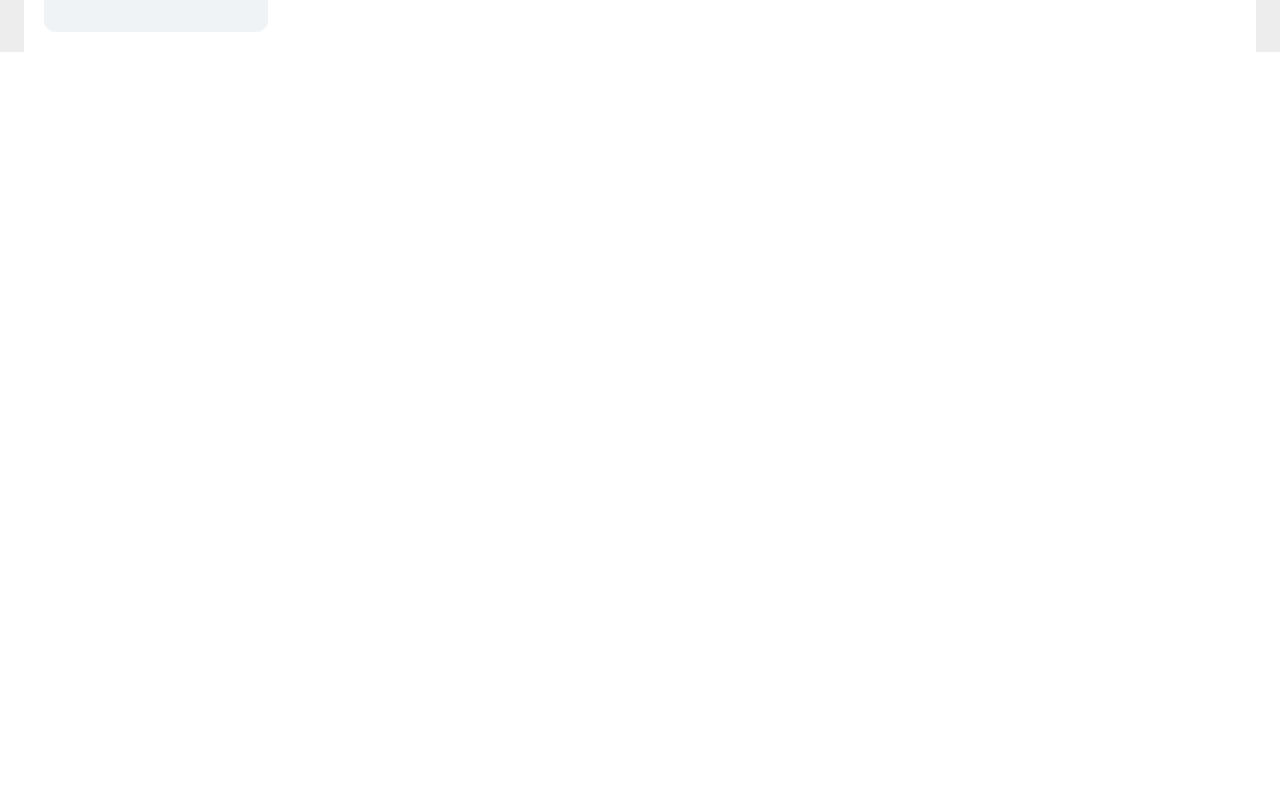
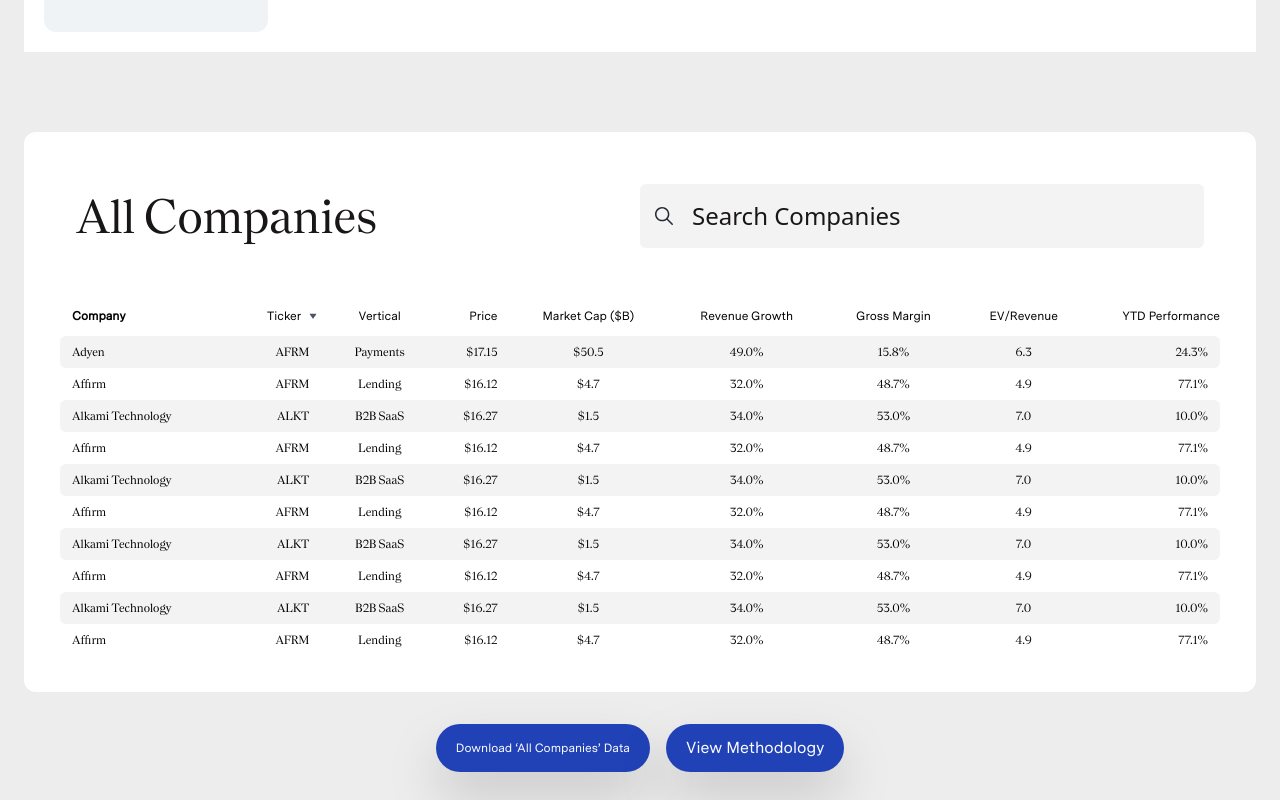
Before and after one commit to Mahin-Hasan/Figma-design-Implementation, a React (Vite) app: page / in a window 1280 px wide. Shown: the part 1520-2320 px from the top of the page. Before the commit the page ends 1572 px from the top, so only its background shows below. Built offline with nearby package versions, Linux system fonts and the light colour scheme.

Commit message:
made all company section responsive and inserted table data

```diff
--- a/src/App.jsx
+++ b/src/App.jsx
@@ -19,16 +19,16 @@
         <div className={`${styles.fixedPadding}`}>
           <Home />
           <Dashboard />
-          {/* <AllCompanies /> */}
+          <AllCompanies />
         </div>
         <div className="container mx-auto">
-          {/* <FutureListings />
+          <FutureListings />
           <Reports />
           <Stories />
           <About />
-          <Companies /> */}
+          <Companies />
         </div>
-        {/* <Footer /> */}
+        <Footer />
       </div>
     </>
   );
--- a/src/components/AllCompanies.jsx
+++ b/src/components/AllCompanies.jsx
@@ -6,9 +6,9 @@
   return (
     <section id="allCompanies">
       <div className="p-5 mt-20 bg-white rounded-xl">
-        <div className="flex items-center justify-between px-8 py-8">
+        <div className="flex flex-col md:flex-row items-start md:items-center justify-between px-8 py-8">
           <SectionTitle title={"All Companies"} />
-          <fieldset className="w-2/4 space-y-1 text-gray-800">
+          <fieldset className="w-full md:w-2/4 space-y-1 text-gray-800 mt-4 md:mt-0">
             <div className="relative">
               <span className="absolute inset-y-0 left-0 flex items-center pl-2">
                 <button
@@ -32,11 +32,11 @@
         <Table />
       </div>
 
-      <div className="flex justify-center font-Messina text-white gap-4 my-8">
-        <button className="bg-primaryBlue px-5 py-3 rounded-full drop-shadow-2xl">
+      <div className="flex justify-center font-Messina text-white gap-2 sm:gap-4 my-8">
+        <button className="bg-primaryBlue px-2 py-2 text-xs sm:px-5 sm:py-3 rounded-full drop-shadow-2xl">
           Download ‘All Companies’ Data
         </button>
-        <button className="bg-primaryBlue px-5 py-3 rounded-full drop-shadow-2xl">
+        <button className="bg-primaryBlue px-2 py-2 text-xs sm:text-base sm:px-5 sm:py-3 rounded-full drop-shadow-2xl">
           View Methodology
         </button>
       </div>
--- a/src/components/DashBoardInfo.jsx
+++ b/src/components/DashBoardInfo.jsx
@@ -10,7 +10,7 @@
     <div className="flex-1 p-5">
       <div className="flex items-center gap-2 mb-4">
         <img src={rectangleSm} alt="" />
-        <h1 className="text-4xl font-Nantes">The WPPOOL Index</h1>
+        <h1 className="text-2xl sm:text-4xl font-Nantes">The WPPOOL Index</h1>
       </div>
       <div className="grid grid-cols-1 sm:grid-cols-2 lg:grid-cols-3 xl:grid-cols-4 gap-6">
         <div className="bg-secondary flex justify-between items-center p-3 rounded-xl">
--- a/src/components/SectionTitle.jsx
+++ b/src/components/SectionTitle.jsx
@@ -2,7 +2,7 @@
 
 const SectionTitle = ({title}) => {
     return (
-        <h1 className="text-5xl text-[#191618] font-Nantes">
+        <h1 className="text-4xl md:text-5xl text-[#191618] font-Nantes">
             {title}
         </h1>
     );
--- a/src/components/Table.jsx
+++ b/src/components/Table.jsx
@@ -1,4 +1,4 @@
-import { BiSolidDownArrow } from 'react-icons/bi';
+import { BiSolidDownArrow } from "react-icons/bi";
 
 const Table = () => {
   return (
@@ -11,121 +11,333 @@
                 Company
               </th>
               <th className="p-3">
-                  <div className="flex gap-2 items-center font-normal">
+                <div className="flex gap-2 items-center justify-end font-normal">
                   <span>Ticker</span>
                   <BiSolidDownArrow className="text-gray-600 text-[8px]" />
                 </div>
               </th>
-                <th title="Losses" className="font-normal p-3">
-                  L
+              <th title="Losses" className="font-normal text-center p-3">
+                Vertical
               </th>
-                <th title="Win percentage" className="font-normal p-3">
-                  Win%
+              <th title="Win percentage" className="font-normal text-end p-3">
+                Price
               </th>
-                <th title="Games behind" className="font-normal p-3">
-                  GB
+              <th title="Games behind" className="font-normal text-center p-3">
+                Market Cap ($B)
               </th>
-                <th title="Home games" className="font-normal p-3">
-                  Home
+              <th title="Home games" className="font-normal text-center p-3">
+                Revenue Growth
               </th>
-                <th title="Away games" className="font-normal p-3">
-                  Away
+              <th title="Away games" className="font-normal text-center p-3">
+                Gross Margin
               </th>
-                <th title="Last 10 games" className="font-normal p-3">
-                  L10
+              <th title="Last 10 games" className="font-normal text-center p-3">
+                EV/Revenue
               </th>
-                <th title="Current streak" className="font-normal p-3">
-                  Streak
+              <th title="Current streak" className="font-normal text-end">
+                YTD Performance
               </th>
             </tr>
           </thead>
           <tbody>
             <tr className="text-right bg-secondary font-Nantes">
-                <td className="px-3 py-2 text-left rounded-s-md">
-                  <span>1</span>
+              <td className="px-3 py-2 text-start rounded-s-md">
+                <span>Adyen</span>
               </td>
-                <td className="px-3 py-2">
-                  <span>MIA</span>
+              <td className="px-3 text-end py-2">
+                <span className="pe-2">AFRM</span>
               </td>
-                <td className="px-3 py-2">
-                  <span>31</span>
+              <td className="px-3 py-2 text-center">
+                <span>Payments</span>
               </td>
-                <td className="px-3 py-2">
-                  <span>.646</span>
+              <td className="px-3 py-2 text-end">
+                <span>$17.15</span>
               </td>
-                <td className="px-3 py-2 text-right">
-                  <span>0</span>
+              <td className="px-3 py-2 text-center">
+                <span>$50.5</span>
               </td>
-                <td className="px-3 py-2">
-                  <span>17-5</span>
+              <td className="px-3 py-2 text-center">
+                <span>49.0%</span>
               </td>
-                <td className="px-3 py-2">
-                  <span>14-12</span>
+              <td className="px-3 py-2 text-center">
+                <span>15.8%</span>
               </td>
-                <td className="px-3 py-2">
-                  <span>8-2</span>
+              <td className="px-3 py-2 text-center">
+                <span>6.3</span>
               </td>
-                <td className="px-3 py-2 rounded-e-md">
-                  <span>W2</span>
+              <td className="px-3 py-2 text-end rounded-e-md">
+                <span>24.3%</span>
               </td>
             </tr>
+            {/* 2 */}
             <tr className="text-right font-Nantes">
-                <td className="px-3 py-2 text-left">
-                  <span>2</span>
+              <td className="px-3 py-2 text-start">
+                <span>Affirm</span>
               </td>
-                <td className="px-3 py-2">
-                  <span>MIA</span>
+              <td className="px-3 text-end py-2">
+                <span className="pe-2">AFRM</span>
               </td>
-                <td className="px-3 py-2">
-                  <span>31</span>
+              <td className="px-3 py-2 text-center">
+                <span>Lending</span>
               </td>
-
-                <td className="px-3 py-2">
-                  <span>.646</span>
+              <td className="px-3 py-2 text-end">
+                <span>$16.12</span>
               </td>
-                <td className="px-3 py-2 text-right">
-                  <span>0</span>
+              <td className="px-3 py-2 text-center">
+                <span>$4.7</span>
               </td>
-                <td className="px-3 py-2">
-                  <span>17-5</span>
+              <td className="px-3 py-2 text-center">
+                <span>32.0%</span>
               </td>
-                <td className="px-3 py-2">
-                  <span>14-12</span>
+              <td className="px-3 py-2 text-center">
+                <span>48.7%</span>
               </td>
-                <td className="px-3 py-2">
-                  <span>8-2</span>
+              <td className="px-3 text-center py-2">
+                <span>4.9</span>
               </td>
-                <td className="px-3 py-2">
-                  <span>W2</span>
+              <td className="px-3 py-2 text-end">
+                <span>77.1%</span>
               </td>
             </tr>
+            {/* 3 */}
             <tr className="text-right bg-secondary font-Nantes">
-                <td className="px-3 py-2 text-left rounded-s-md">
-                  <span>3</span>
+              <td className="px-3 py-2 text-start rounded-s-md">
+                <span>Alkami Technology</span>
               </td>
-                <td className="px-3 py-2">
-                  <span>MIA</span>
+              <td className="px-3 text-end py-2">
+                <span className="pe-2">ALKT</span>
               </td>
-                <td className="px-3 py-2">
-                  <span>31</span>
+              <td className="px-3 py-2 text-center">
+                <span>B2B SaaS</span>
               </td>
-                <td className="px-3 py-2">
-                  <span>.646</span>
+              <td className="px-3 py-2 text-end">
+                <span>$16.27</span>
               </td>
-                <td className="px-3 py-2 text-right">
-                  <span>0</span>
+              <td className="px-3 py-2 text-center">
+                <span>$1.5</span>
               </td>
-                <td className="px-3 py-2">
-                  <span>17-5</span>
+              <td className="px-3 py-2 text-center">
+                <span>34.0%</span>
               </td>
-                <td className="px-3 py-2">
-                  <span>14-12</span>
+              <td className="px-3 py-2 text-center">
+                <span>53.0%</span>
               </td>
-                <td className="px-3 py-2">
-                  <span>8-2</span>
+              <td className="px-3 py-2 text-center">
+                <span>7.0</span>
               </td>
-                <td className="px-3 py-2 rounded-e-md">
-                  <span>W2</span>
+              <td className="px-3 py-2 text-end rounded-e-md">
+                <span>10.0%</span>
+              </td>
+            </tr>
+            {/* adding dummy */}
+            {/* 2 */}
+            <tr className="text-right font-Nantes">
+              <td className="px-3 py-2 text-start">
+                <span>Affirm</span>
+              </td>
+              <td className="px-3 text-end py-2">
+                <span className="pe-2">AFRM</span>
+              </td>
+              <td className="px-3 py-2 text-center">
+                <span>Lending</span>
+              </td>
+              <td className="px-3 py-2 text-end">
+                <span>$16.12</span>
+              </td>
+              <td className="px-3 py-2 text-center">
+                <span>$4.7</span>
+              </td>
+              <td className="px-3 py-2 text-center">
+                <span>32.0%</span>
+              </td>
+              <td className="px-3 py-2 text-center">
+                <span>48.7%</span>
+              </td>
+              <td className="px-3 text-center py-2">
+                <span>4.9</span>
+              </td>
+              <td className="px-3 py-2 text-end">
+                <span>77.1%</span>
+              </td>
+            </tr>
+            {/* 3 */}
+            <tr className="text-right bg-secondary font-Nantes">
+              <td className="px-3 py-2 text-start rounded-s-md">
+                <span>Alkami Technology</span>
+              </td>
+              <td className="px-3 text-end py-2">
+                <span className="pe-2">ALKT</span>
+              </td>
+              <td className="px-3 py-2 text-center">
+                <span>B2B SaaS</span>
+              </td>
+              <td className="px-3 py-2 text-end">
+                <span>$16.27</span>
+              </td>
+              <td className="px-3 py-2 text-center">
+                <span>$1.5</span>
+              </td>
+              <td className="px-3 py-2 text-center">
+                <span>34.0%</span>
+              </td>
+              <td className="px-3 py-2 text-center">
+                <span>53.0%</span>
+              </td>
+              <td className="px-3 py-2 text-center">
+                <span>7.0</span>
+              </td>
+              <td className="px-3 py-2 text-end rounded-e-md">
+                <span>10.0%</span>
+              </td>
+            </tr>
+            {/* 2 */}
+            <tr className="text-right font-Nantes">
+              <td className="px-3 py-2 text-start">
+                <span>Affirm</span>
+              </td>
+              <td className="px-3 text-end py-2">
+                <span className="pe-2">AFRM</span>
+              </td>
+              <td className="px-3 py-2 text-center">
+                <span>Lending</span>
+              </td>
+              <td className="px-3 py-2 text-end">
+                <span>$16.12</span>
+              </td>
+              <td className="px-3 py-2 text-center">
+                <span>$4.7</span>
+              </td>
+              <td className="px-3 py-2 text-center">
+                <span>32.0%</span>
+              </td>
+              <td className="px-3 py-2 text-center">
+                <span>48.7%</span>
+              </td>
+              <td className="px-3 text-center py-2">
+                <span>4.9</span>
+              </td>
+              <td className="px-3 py-2 text-end">
+                <span>77.1%</span>
+              </td>
+            </tr>
+            {/* 3 */}
+            <tr className="text-right bg-secondary font-Nantes">
+              <td className="px-3 py-2 text-start rounded-s-md">
+                <span>Alkami Technology</span>
+              </td>
+              <td className="px-3 text-end py-2">
+                <span className="pe-2">ALKT</span>
+              </td>
+              <td className="px-3 py-2 text-center">
+                <span>B2B SaaS</span>
+              </td>
+              <td className="px-3 py-2 text-end">
+                <span>$16.27</span>
+              </td>
+              <td className="px-3 py-2 text-center">
+                <span>$1.5</span>
+              </td>
+              <td className="px-3 py-2 text-center">
+                <span>34.0%</span>
+              </td>
+              <td className="px-3 py-2 text-center">
+                <span>53.0%</span>
+              </td>
+              <td className="px-3 py-2 text-center">
+                <span>7.0</span>
+              </td>
+              <td className="px-3 py-2 text-end rounded-e-md">
+                <span>10.0%</span>
+              </td>
+            </tr>
+            {/* 2 */}
+            <tr className="text-right font-Nantes">
+              <td className="px-3 py-2 text-start">
+                <span>Affirm</span>
+              </td>
+              <td className="px-3 text-end py-2">
+                <span className="pe-2">AFRM</span>
+              </td>
+              <td className="px-3 py-2 text-center">
+                <span>Lending</span>
+              </td>
+              <td className="px-3 py-2 text-end">
+                <span>$16.12</span>
+              </td>
+              <td className="px-3 py-2 text-center">
+                <span>$4.7</span>
+              </td>
+              <td className="px-3 py-2 text-center">
+                <span>32.0%</span>
+              </td>
+              <td className="px-3 py-2 text-center">
+                <span>48.7%</span>
+              </td>
+              <td className="px-3 text-center py-2">
+                <span>4.9</span>
+              </td>
+              <td className="px-3 py-2 text-end">
+                <span>77.1%</span>
+              </td>
+            </tr>
+            {/* 3 */}
+            <tr className="text-right bg-secondary font-Nantes">
+              <td className="px-3 py-2 text-start rounded-s-md">
+                <span>Alkami Technology</span>
+              </td>
+              <td className="px-3 text-end py-2">
+                <span className="pe-2">ALKT</span>
+              </td>
+              <td className="px-3 py-2 text-center">
+                <span>B2B SaaS</span>
+              </td>
+              <td className="px-3 py-2 text-end">
+                <span>$16.27</span>
+              </td>
+              <td className="px-3 py-2 text-center">
+                <span>$1.5</span>
+              </td>
+              <td className="px-3 py-2 text-center">
+                <span>34.0%</span>
+              </td>
+              <td className="px-3 py-2 text-center">
+                <span>53.0%</span>
+              </td>
+              <td className="px-3 py-2 text-center">
+                <span>7.0</span>
+              </td>
+              <td className="px-3 py-2 text-end rounded-e-md">
+                <span>10.0%</span>
+              </td>
+            </tr>
+            {/* 2 */}
+            <tr className="text-right font-Nantes">
+              <td className="px-3 py-2 text-start">
+                <span>Affirm</span>
+              </td>
+              <td className="px-3 text-end py-2">
+                <span className="pe-2">AFRM</span>
+              </td>
+              <td className="px-3 py-2 text-center">
+                <span>Lending</span>
+              </td>
+              <td className="px-3 py-2 text-end">
+                <span>$16.12</span>
+              </td>
+              <td className="px-3 py-2 text-center">
+                <span>$4.7</span>
+              </td>
+              <td className="px-3 py-2 text-center">
+                <span>32.0%</span>
+              </td>
+              <td className="px-3 py-2 text-center">
+                <span>48.7%</span>
+              </td>
+              <td className="px-3 text-center py-2">
+                <span>4.9</span>
+              </td>
+              <td className="px-3 py-2 text-end">
+                <span>77.1%</span>
               </td>
             </tr>
           </tbody>
```
Also changed, not shown: src/index.css (line endings or trailing spaces). Lines whose indentation alone changed are shown as unchanged.
